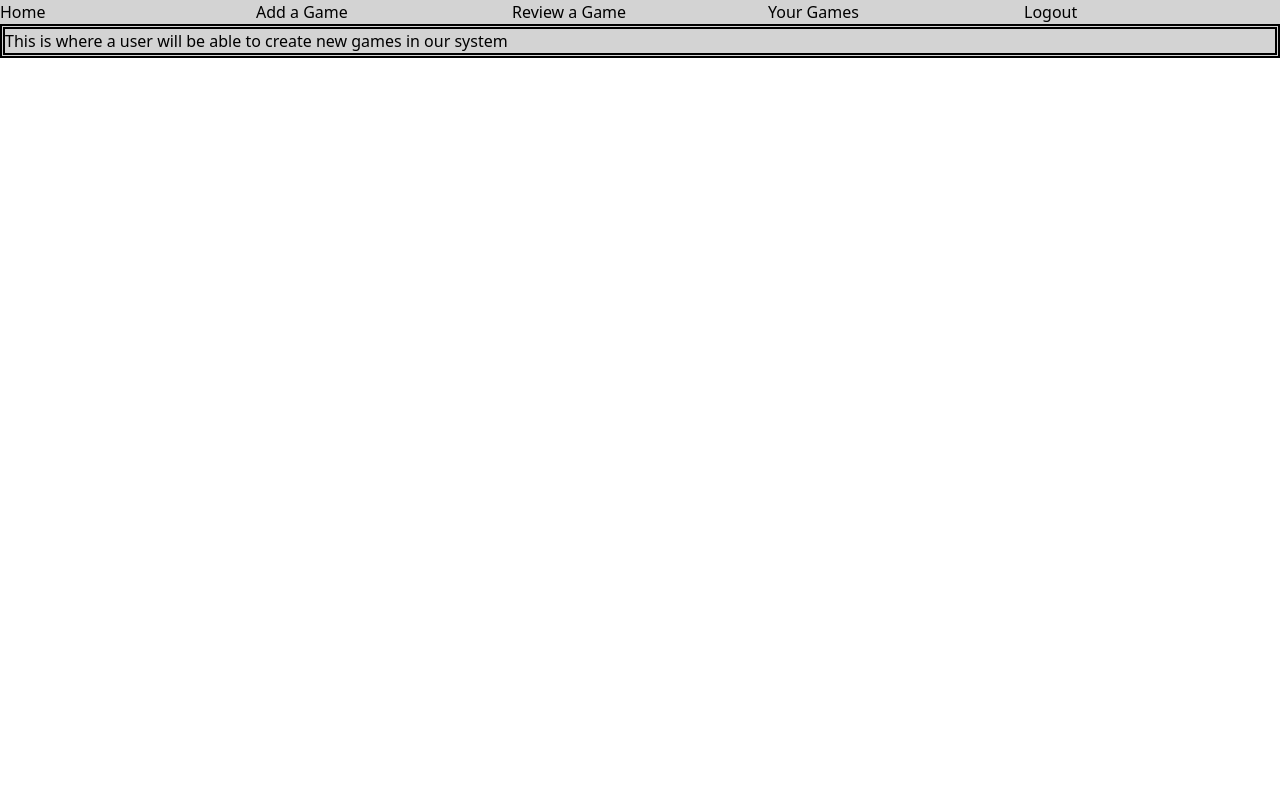
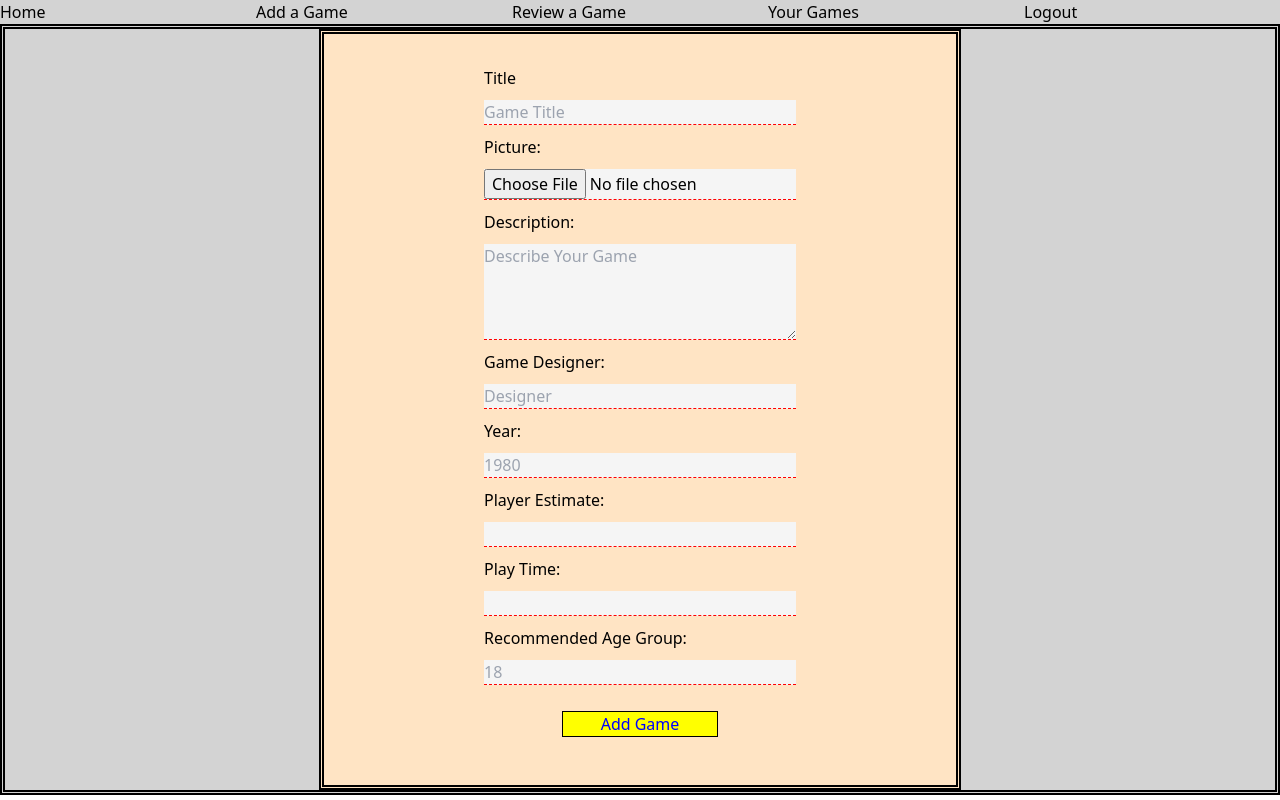
Before and after one commit to EthanB934/Gamerraterclient, a React (Vite) app: page /games in a window 1280 px wide. Built offline with nearby package versions, Linux system fonts and the light colour scheme; sample sign-in values are in the browser's storage.

Commit message:
Implemented file uploader. Added API POST to create relationship between games and pictures

```diff
--- /dev/null
+++ b/src/components/Games/GamesForm.css
@@ -0,0 +1,40 @@
+.game-form {
+    display: flex;
+    justify-content: center;
+    height: fit-content;
+}
+.entry-group {
+    display: grid;
+    flex-direction: column;
+    flex-wrap: wrap;
+    height: fit-content;
+    border: 5px double black;
+    justify-content: left;
+    padding: 2rem 10rem 2rem 10rem;
+    background-color: bisque;
+    gap: 10px;
+
+    input {
+        background-color: whitesmoke;
+        color: black;
+        border-bottom: 1.25px dashed red;
+    }
+    #file-input {
+        height: fit-content;
+    }
+
+    textarea {
+        background-color: whitesmoke;
+        height: 6rem;
+        color: black;
+        border-bottom: 1.25px dashed red;
+    }
+
+    .form-submission {
+        background-color: yellow;
+        margin: 1rem auto;
+        width: 50%;
+        border: 1px solid black;
+        color: blue
+    }
+}
--- a/src/components/Games/GamesForm.jsx
+++ b/src/components/Games/GamesForm.jsx
@@ -1,3 +1,129 @@
+import { useRef, useState } from "react";
+import "./GamesForm.css";
+import { useNavigate } from "react-router-dom";
 export const GamesForm = ({ token }) => {
-    return <>This is where a user will be able to create new games in our system</>
-}
+  const [pictureData, setPictureData] = useState("")
+  const navigate = useNavigate();
+  const title = useRef();
+  const picture = useRef();
+  const description = useRef();
+  const designer = useRef();
+  const year = useRef();
+  const playerCount = useRef();
+  const playTime = useRef();
+  const age = useRef();
+
+  const handleFormSubmit = async (event) => {
+    const gameForm = {
+      title: title.current.value,
+      description: description.current.value,
+      designer: designer.current.value,
+      year: year.current.value,
+      players: playerCount.current.value,
+      play_time: playTime.current.value,
+      age_to_play: age.current.value,
+    };
+    const gameResponse = await fetch("http://localhost:8000/games", {
+      method: "POST",
+      headers: {
+        "Content-Type": "application/json",
+        Authorization: `Token ${token.token}`,
+        Accept: "application/json",
+      },
+      body: JSON.stringify(gameForm),
+    });
+    const createdData = await gameResponse.json()
+
+    const gamePictureResponse = await fetch("http://localhost:8000/gamepictures", {
+      method: "POST",
+      headers: {
+        "Content-Type": "application/json",
+        "Authorization": `Token ${token.token}`,
+        "Accept": "application/json"
+      },
+      body: JSON.stringify({
+        game: createdData,
+        game_image: pictureData
+      })
+    })
+
+    if (response.ok) {
+        navigate("/games")
+    }
+    else {
+        window.alert("Something has went wrong with the submission")
+    }
+  };
+
+  const getBase64 = (file, callback) => {
+    const reader = new FileReader();
+    reader.addEventListener("load", () => callback(reader.result));
+    reader.readAsDataURL(file)
+  }
+
+  const createGameImageString = (event) => {
+    getBase64(event.target.files[0], (base64ImageString) => {
+      console.log("Base64 of file is ", base64ImageString)
+      setPictureData(base64ImageString)
+    })
+  }
+  return (
+    <article className="game-form">
+      <fieldset className="entry-group">
+        <label className="title-entry">Title</label>
+        <input
+          type="text"
+          id="title-input"
+          ref={title}
+          placeholder="Game Title"
+        />
+        <label className="file-entry column-2">Picture:</label>
+        <input type="file" id="file-input" ref={picture} onChange={createGameImageString} />
+        <input type="hidden" id="game_id" />
+        <label className="description-entry ">Description:</label>
+        <textarea
+          type="text"
+          id="description-input"
+          ref={description}
+          placeholder="Describe Your Game"
+        />
+        <label className="designer-entry ">Game Designer:</label>
+        <input
+          type="text"
+          id="designer-input"
+          ref={designer}
+          placeholder="Designer"
+        />
+        <label className="year-entry ">Year:</label>
+        <input
+          type="number"
+          id="year-input"
+          ref={year}
+          max="2025"
+          min="1980"
+          placeholder="1980"
+        />
+        <label className="player-count-entry ">Player Estimate:</label>
+        <input type="number" id="player-count-input" ref={playerCount} />
+        <label className="play-time-entry ">Play Time:</label>
+        <input type="number" id="play-time-input" ref={playTime} />
+        <label className="age-entry ">Recommended Age Group:</label>
+        <input
+          type="number"
+          id="age-input"
+          min="10"
+          max="18"
+          placeholder="18"
+          ref={age}
+        />
+        <button
+          className="form-submission"
+          id="submit"
+          onClick={handleFormSubmit}
+        >
+          Add Game
+        </button>
+      </fieldset>
+    </article>
+  );
+};
```
